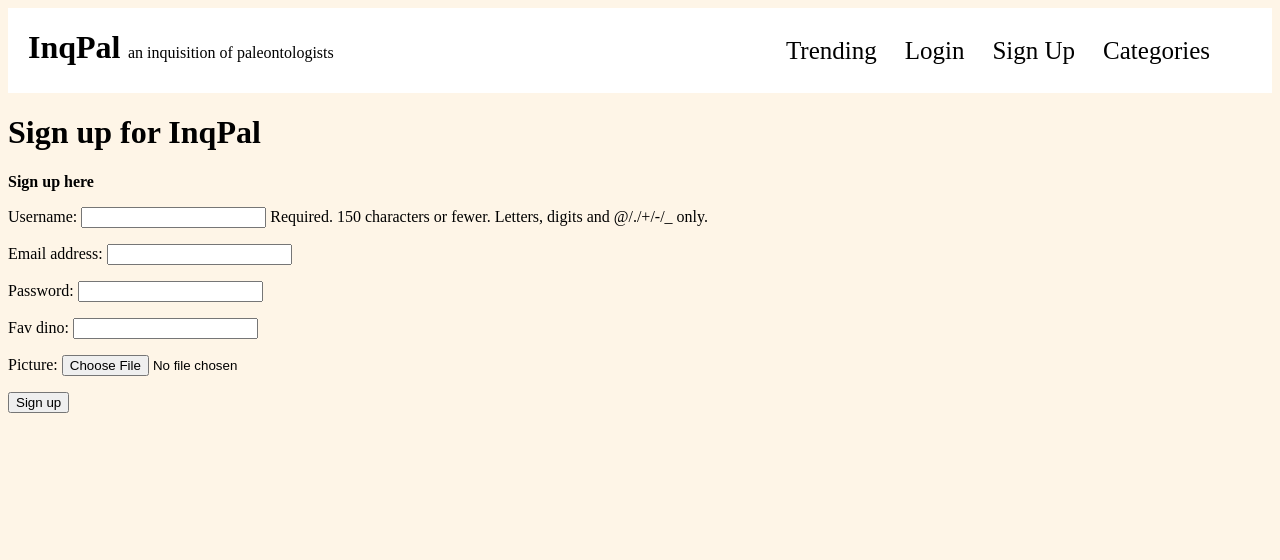
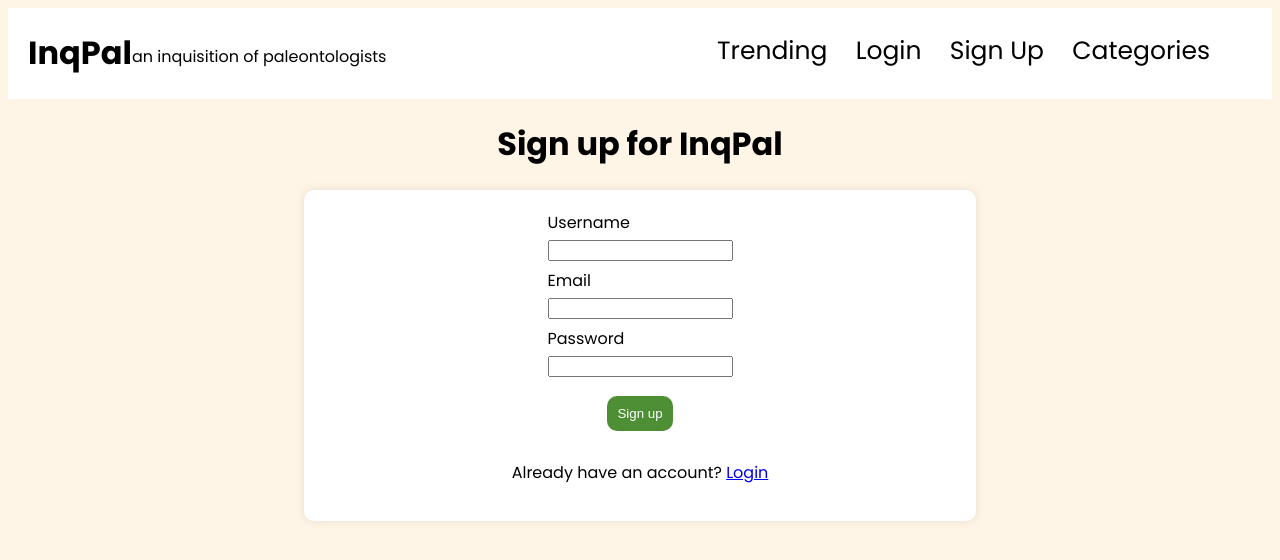
Before and after one commit to 2884069/InqPal, a Django app: page /inqpal/account/signup/ in a window 1280 px wide. Shown: the top 560 px of the page. Run offline with Django 3.2, Linux system fonts and the light colour scheme.

Commit message:
CSS for signup and login

```diff
--- a/inqpal/forms.py
+++ b/inqpal/forms.py
@@ -3,7 +3,7 @@ from django.contrib.auth.models import User
 from inqpal.models import Account, Post
 
 class UserForm(forms.ModelForm):
-    password = forms.CharField(widget=forms.PasswordInput())
+    password = forms.CharField(widget=forms.PasswordInput(attrs={'class': 'form'}))
     #confirm_password = forms.CharField(widget=forms.PasswordInput())
 
         # if password != confirm_password:
@@ -12,6 +12,11 @@ class UserForm(forms.ModelForm):
     class Meta:
         model = User
         fields = ('username', 'email', 'password')
+        widgets = {
+            'username': forms.TextInput(attrs={'class': 'form'}),
+            'email': forms.EmailInput(attrs={'class': 'form'}),
+            'password': forms.PasswordInput(attrs={'class': 'form'}),
+        }
 
 class AccountForm(forms.ModelForm):
     class Meta:
--- /dev/null
+++ b/static/css/signup.css
@@ -0,0 +1,67 @@
+body {
+    background-color: #FEF5E7;
+    font-family: "Poppins", sans-serif;
+}
+
+.heading {
+    display: flex;
+    justify-content: center;
+}
+
+#user_form, #login_form {
+    width: 50%;
+    background-color: white;
+    display: flex;
+    flex-direction: column;
+    text-align: center;
+    align-items: center;
+    justify-content: center;
+
+    margin: auto;
+    padding: 20px;
+    border-radius: 10px;
+    box-shadow: 0px 0px 10px rgba(0, 0, 0, 0.1);
+}
+
+#btnSignup {
+    background-color: #4E8E35;
+    color: #FFFFFF;
+    border: none;
+    border-radius: 10px;
+    margin: 2%;
+    padding: 10px;
+    cursor: pointer;
+}
+
+#btnSignup:hover, #btnLogin:hover {
+    background-color: #6ebb50;
+}
+
+#btnLogin {
+    display: flex;
+    text-align: center;
+    background-color: #4E8E35;
+    color: #FFFFFF;
+    border: none;
+    border-radius: 10px;
+    margin: 2%;
+    padding: 5px;
+    cursor: pointer;
+}
+
+
+.formPart {
+    display: flex;
+    flex-direction: column;
+    align-items: flex-start;
+    margin-bottom: 7px; /
+}
+
+
+.formPart label {
+    margin-bottom: 5px;
+}
+
+.formPart label {
+    margin-bottom: 5px;
+}
--- a/templates/inqpal/account.html
+++ b/templates/inqpal/account.html
@@ -1,9 +1,9 @@
 {% extends 'inqpal/base.html' %}
 {% load staticfiles %}
 
+
+
 {% block body_block %}
-<a href="{% url 'inqpal:trending' %}">Trending</a>
-<a href="{% url 'inqpal:palsposts' %}">Pals</a>
 <a href="{% url 'inqpal:login' %}">Login</a>
 <a href="{% url 'inqpal:register' %}">Signup</a>
 {% endblock %}
--- a/templates/inqpal/register.html
+++ b/templates/inqpal/register.html
@@ -1,19 +1,43 @@
 {% extends 'inqpal/base.html'%}
 {% load staticfiles %}
 
+{% block head_block %}
+    <link rel = "stylesheet" href="{% static 'css/signup.css' %}" />
+    <link rel="preconnect" href="https://fonts.googleapis.com">
+    <link rel="preconnect" href="https://fonts.gstatic.com" crossorigin>
+    <link href="https://fonts.googleapis.com/css2?family=Poppins:ital,wght@0,100;0,200;0,300;0,400;0,500;0,600;0,700;0,800;0,900;1,100;1,200;1,300;1,400;1,500;1,600;1,700;1,800;1,900&display=swap" rel="stylesheet">
+{% endblock %}
+
 {% block body_block %}
+<div class="heading">
     <h1>Sign up for InqPal</h1>
+</div>
 {% if registered %}
 <strong>Thank you for signing up!</strong>
 <a href="{% url 'inqpal:index' %}">Return to the trending page.</a><br />
 {% else %}
-<strong>Sign up here</strong><br \>
 <form id="user_form" method="post" action="{% url 'inqpal:register' %}" enctype="multipart/form-data">
     {% csrf_token %}
 
-    {{ user_form.as_p }}
-    {{ account_form.as_p }}
-    <input type="submit" name="submit" value="Sign up" />
+    <div class="formPart">
+        <label for="{{ user_form.username.id_for_label }}">Username</label>
+        {{ user_form.username }}
+    </div>
+
+    <div class="formPart">
+        <label for="{{ user_form.email.id_for_label }}">Email</label>
+        {{ user_form.email }}
+    </div>
+
+    <div class="formPart">
+        <label for="{{ user_form.password.id_for_label }}">Password</label>
+        {{ user_form.password }}
+    </div>
+
+    <input id="btnSignup" type="submit" name="submit"  value="Sign up" />
+    <div class="hasAccount">
+        <p>Already have an account? <a id="linkToLogin" href="{% url 'inqpal:login' %}">Login</a></p>
+    </div>
 </form>
 {% endif %}
 {% endblock %}
```
Also changed, not shown: templates/inqpal/login.html (+14 -4 lines).
